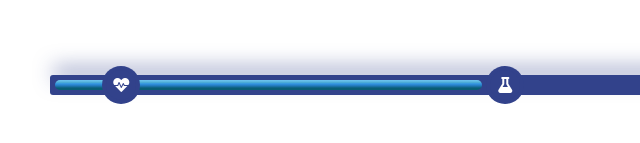
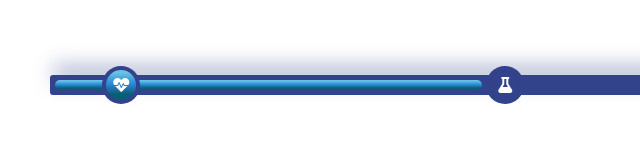
Before and after one commit to kasiaaa782/timeline, a plain HTML site: page index.html in a window 1280 px wide. Shown: the part 383-526 px from the top of the page, 0-640 px from the left. Drawn offline with nearby package versions, Linux system fonts and the light colour scheme.

Commit message:
Added function which mark exceeded icons

```diff
--- a/script.js
+++ b/script.js
@@ -3,6 +3,7 @@ window.onload = () => {
   setCurrentDate();
   setProgressBar();
   setIcons();
+  markIcons();
 }
 
 var tabContent = [
@@ -61,3 +62,20 @@ setWidthPercent = (date) => {
   var percent = day * 100 / 30;
   return percent + '%';
 }
+
+markIcons = () => {
+  var progressBar = $('#progress-bar').outerWidth();
+  var heartbeat = $('#heartbeat').outerWidth();
+  var flask = $('#flask').outerWidth();
+  var calendar = $('#calendar').outerWidth();
+  var graduation = $('#graduation').outerWidth();
+  var gamepad = $('#gamepad').outerWidth();
+
+  (progressBar >= heartbeat) ? $('#icon0').addClass('wrapper__axis--circle-marked') : '';
+  (progressBar >= flask) ? $('#icon1').addClass('wrapper__axis--circle-marked') : '';
+  (progressBar >= calendar) ? $('#icon2').addClass('wrapper__axis--circle-marked') : '';
+  (progressBar >= graduation) ? $('#icon3').addClass('wrapper__axis--circle-marked') : '';
+  (progressBar == gamepad) ? $('#icon4').addClass('wrapper__axis--circle-marked') : '';
+}
+
+console.log(screen.width)
```
Also changed, not shown: index.html (+0 -5 lines).
